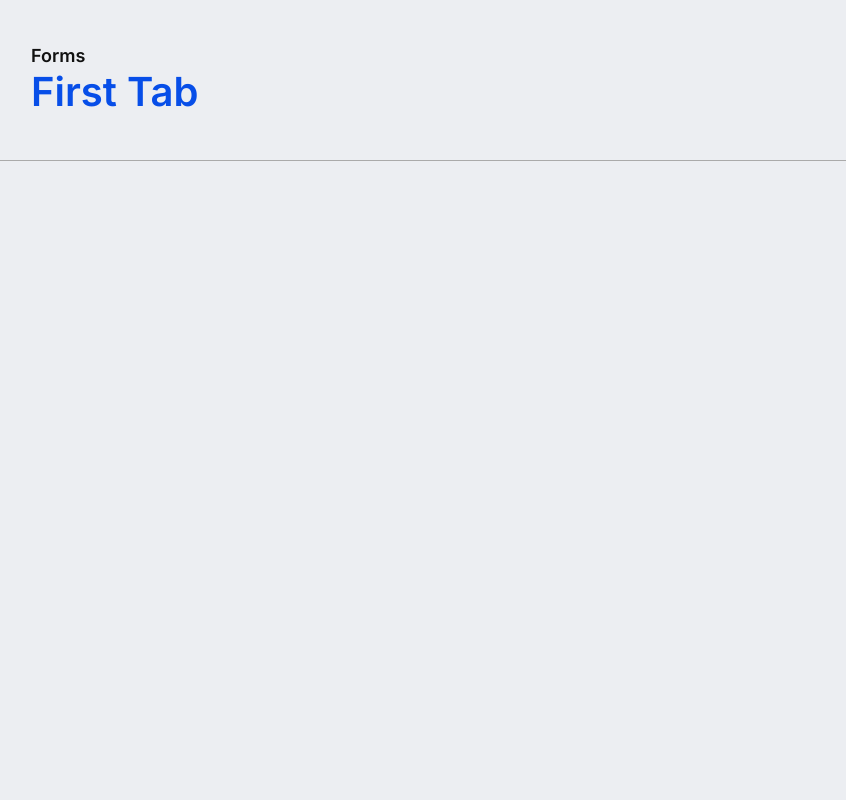
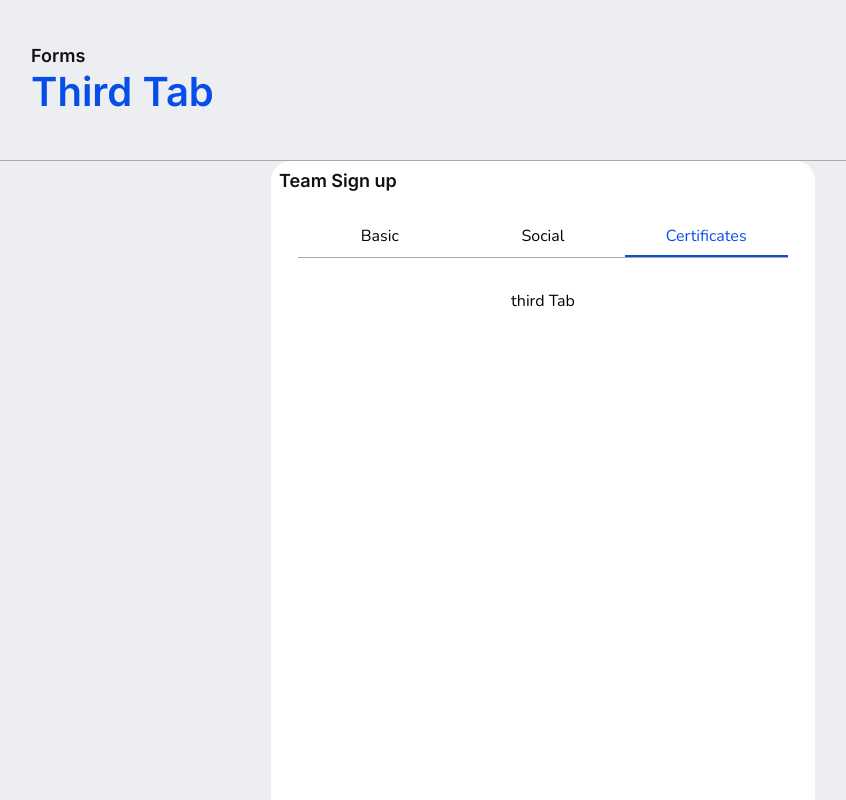
Before and after one commit to Ovictorhugol/FormChallenge, a React (Vite) app: page /certificates in a window 1280 px wide. Before the commit this address had no page. Shown: the top 800 px of the page, without its empty margins (97-943 px from the left). Built offline with nearby package versions, Linux system fonts and the light colour scheme.

Commit message:
Feat:Routes to the tabs

```diff
--- a/src/App.jsx
+++ b/src/App.jsx
@@ -1,30 +1,17 @@
 import React, { useState } from "react";
 import Header from "./components/Containers/Header/Header";
 import Social from "./components/Containers/Form/Social/Social";
-import { Routes, Route } from "react-router-dom";
+import { BrowserRouter as Router } from "react-router-dom";
 import Tabs from "./components/Tabs/Tabs";
 import { Container } from "./App.styled";
+import Routes from "./utils/routes";
 function App() {
   const [currentTab, setCurrentTab] = useState(1);
 
   return (
-    <>
-      <Header currentTab={currentTab} />
-      <Routes>
-        <Route
-          path="/"
-          element={
-            <Container>
-              <Tabs activeTab={currentTab} setActiveTab={setCurrentTab} />
-            </Container>
-          }
-        />
-        <Route
-          path="/Social"
-          element={<Tabs activeTab={2} setActiveTab={setCurrentTab} />}
-        />
-      </Routes>
-    </>
+    <Router>
+      <Routes />
+    </Router>
   );
 }
 
--- a/src/components/Tabs/Tabs.jsx
+++ b/src/components/Tabs/Tabs.jsx
@@ -9,15 +9,26 @@ import {
 import Title from "../Title/Title";
 import Basic from "../containers/Basic/Basic";
 import Social from "../containers/Form/Social/Social";
+import { useNavigate } from "react-router-dom";
 function Tabs({ activeTab, setActiveTab }) {
+  const navigate = useNavigate();
   useEffect(() => {
     setContant();
   }, []);
-  const handleSetFirstTab = () => setActiveTab(1);
+  const handleSetFirstTab = () => {
+    navigate("/basic");
+    setActiveTab(1);
+  };
 
-  const handleSetSecondTab = () => setActiveTab(2);
+  const handleSetSecondTab = () => {
+    navigate("/social");
+    setActiveTab(2);
+  };
 
-  const handleSetThirdTab = () => setActiveTab(3);
+  const handleSetThirdTab = () => {
+    navigate("/certificates");
+    setActiveTab(3);
+  };
 
   const setContant = () => {
     if (activeTab === 1) {
--- a/src/main.jsx
+++ b/src/main.jsx
@@ -7,9 +7,7 @@ import GlobalStyle from "./globalStyles";
 
 ReactDOM.createRoot(document.getElementById("root")).render(
   <React.StrictMode>
-    <BrowserRouter>
-      <GlobalStyle />
-      <App />
-    </BrowserRouter>
+    <GlobalStyle />
+    <App />
   </React.StrictMode>
 );
--- /dev/null
+++ b/src/utils/routes.jsx
@@ -0,0 +1,47 @@
+import React, { useState } from "react";
+import { Routes, Route, Navigate } from "react-router-dom";
+import Header from "../components/containers/Header/Header";
+import { Container } from "../App.styled";
+import Tabs from "../components/Tabs/Tabs";
+import Basic from "../components/containers/Basic/Basic";
+export default function MainRoutes() {
+  const [currentTab, setCurrentTab] = useState(1);
+  return (
+    <Routes>
+      <Route path="*" element={<Navigate to="/basic" replace />} />
+      <Route
+        path="/basic"
+        element={
+          <>
+            <Header currentTab={1} />
+            <Container>
+              <Tabs activeTab={1} setActiveTab={setCurrentTab} />
+            </Container>
+          </>
+        }
+      />
+      <Route
+        path="/social"
+        element={
+          <>
+            <Header currentTab={2} />
+            <Container>
+              <Tabs activeTab={2} setActiveTab={setCurrentTab} />
+            </Container>
+          </>
+        }
+      />
+      <Route
+        path="/certificates"
+        element={
+          <>
+            <Header currentTab={3} />
+            <Container>
+              <Tabs activeTab={3} setActiveTab={setCurrentTab} />
+            </Container>
+          </>
+        }
+      />
+    </Routes>
+  );
+}
```
